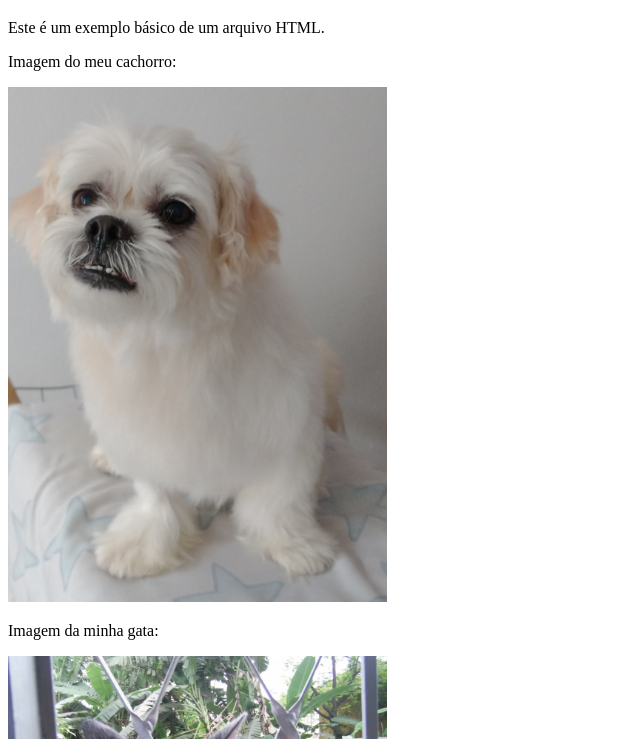
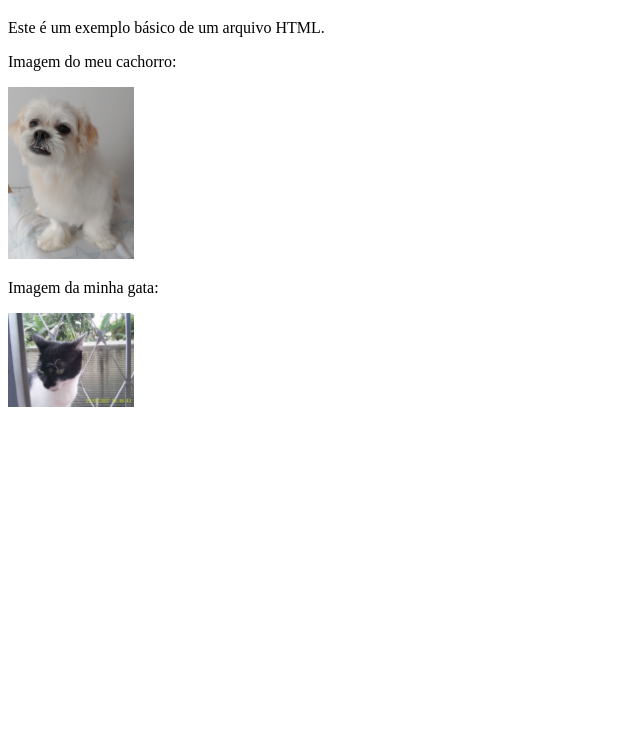
Before and after one commit to anamerouco/MeuProjetoGit, a plain HTML site: page index.html in a window 1280 px wide. Shown: the part 61-800 px from the top of the page, without its empty margins (0-640 px from the left). Drawn offline with Linux system fonts and the light colour scheme.

Commit message:
Adiciona arquivo index.html inicial

```diff
--- a/index.html
+++ b/index.html
@@ -9,8 +9,8 @@
     <h1>Olá, esse é meu primeiro projeto git.</h1>
     <p>Este é um exemplo básico de um arquivo HTML.</p>
     <p>Imagem do meu cachorro:</p>
-    <img src="./imagens/IMG_20230429_085248055~2.jpg" style="width:30%;"/>
+    <img src="./imagens/IMG_20230429_085248055~2.jpg" style="width:10%;"/>
     <p>Imagem da minha gata:</p>
-    <img src="./imagens/IMG-20230812-WA0043 (002) gata.jpg" style="width:30%;"/>
+    <img src="./imagens/IMG-20230812-WA0043 (002) gata.jpg" style="width:10%;"/>
 </body>
 </html>
```
